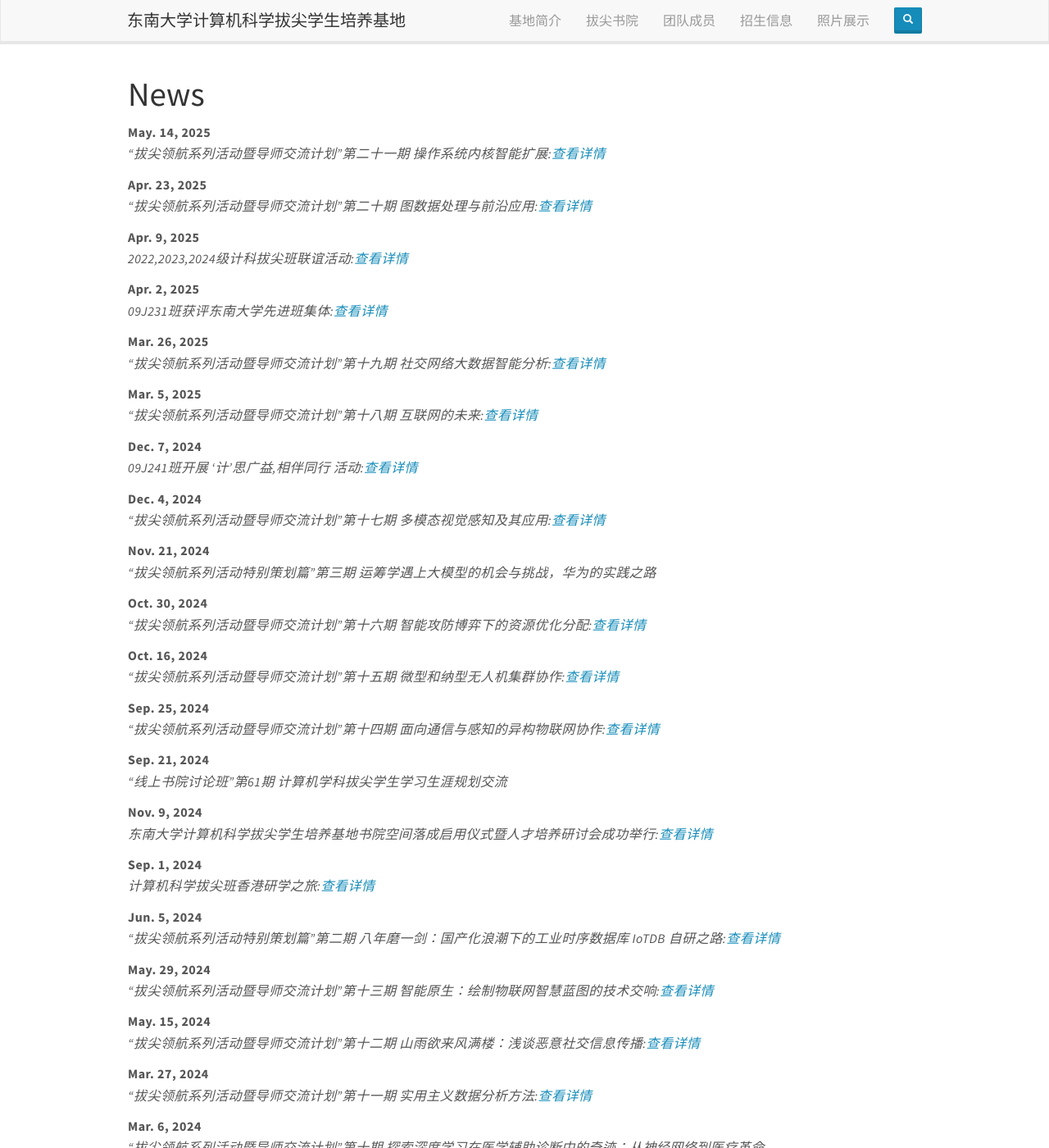
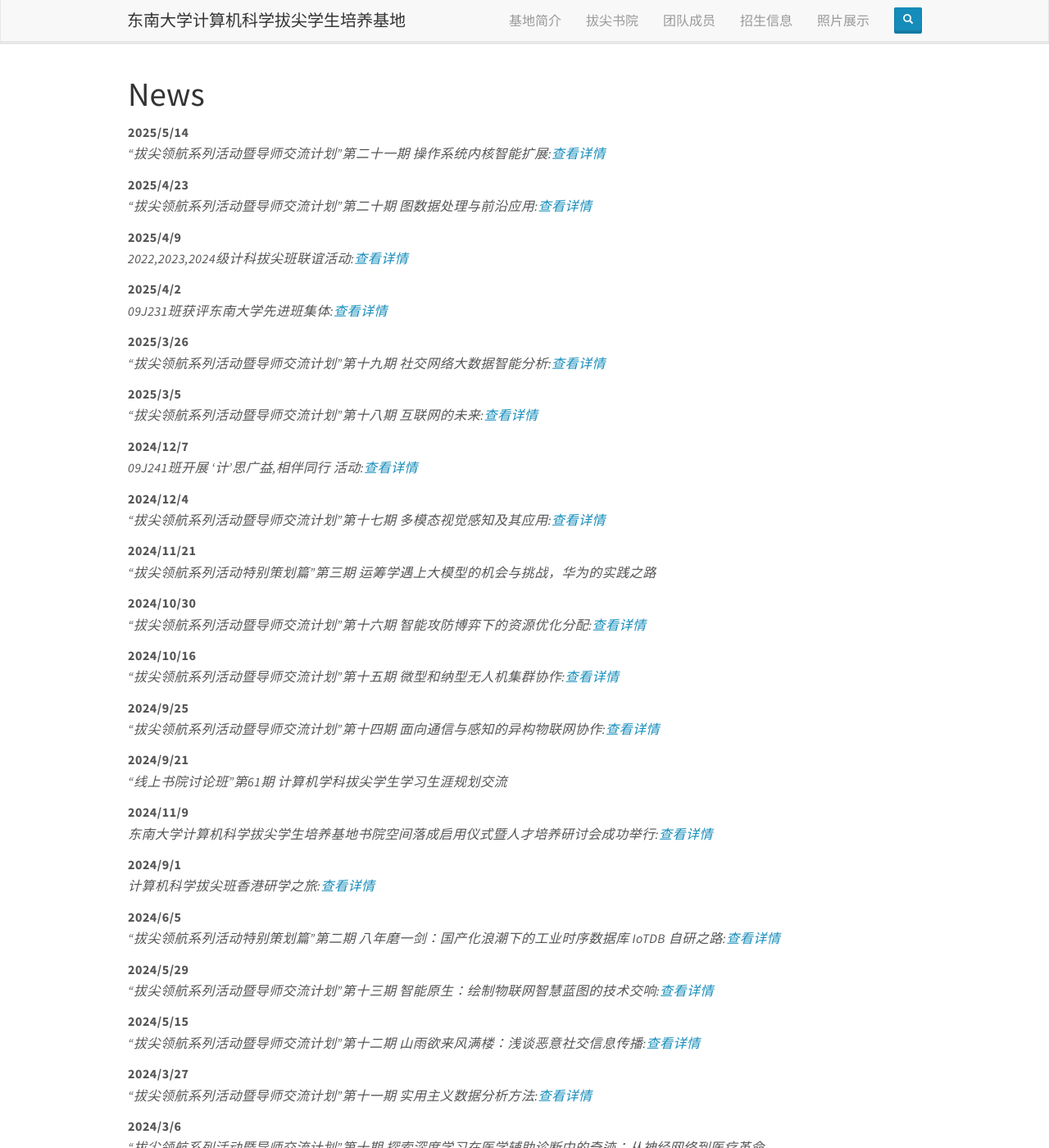
Before and after one commit to ChPu437/chpu437.github.io, a Jekyll site: the page built from _pages/allnews.md, in a window 1280 px wide and 1400 px high. Shown: the whole window at 82% size. Built offline with Jekyll 4.4.1, drawn with Linux system fonts in a browser that asks for light colours; nearby versions of some CDN libraries; some of the changed text lies outside the part shown.

Commit message:
中文日期（奖项在整理

```diff
--- a/_data/news.yml
+++ b/_data/news.yml
@@ -1,102 +1,102 @@
 
-- date: May. 14, 2025
+- date: 2025/5/14
   headline: "“拔尖领航系列活动暨导师交流计划”第二十一期 操作系统内核智能扩展:<a href='https://mp.weixin.qq.com/s/-ClJwtq5AmFZeR_SJZuyLg' target='_blank'>查看详情</a>"
 
-- date: Apr. 23, 2025
+- date: 2025/4/23
   headline: "“拔尖领航系列活动暨导师交流计划”第二十期 图数据处理与前沿应用:<a href='https://mp.weixin.qq.com/s/pTxDuDSq21bcVJmGrvs-eQ' target='_blank'>查看详情</a>"
 
-- date: Apr. 9, 2025
+- date: 2025/4/9
   headline: "2022,2023,2024级计科拔尖班联谊活动:<a href='https://mp.weixin.qq.com/s/84ZTnxK51wXLjL07DgKX1g' target='_blank'>查看详情</a>"
 
-- date: Apr. 2, 2025
+- date: 2025/4/2
   headline: "09J231班获评东南大学先进班集体:<a href='https://mp.weixin.qq.com/s/rx-SDbVEV7tmN7BKKLhsTg' target='_blank'>查看详情</a>"
 
-- date: Mar. 26, 2025
+- date: 2025/3/26
   headline: "“拔尖领航系列活动暨导师交流计划”第十九期 社交网络大数据智能分析:<a href='https://mp.weixin.qq.com/s/tYeMhXCJeJ4KDEtQ64NJrQ' target='_blank'>查看详情</a>"
 
-- date: Mar. 5, 2025
+- date: 2025/3/5
   headline: "“拔尖领航系列活动暨导师交流计划”第十八期 互联网的未来:<a href='https://mp.weixin.qq.com/s/KeFn_UQyV0FUP0YHN4Iqmw' target='_blank'>查看详情</a>"
 
-- date: Dec. 7, 2024
+- date: 2024/12/7
   headline: "09J241班开展 '计'思广益,相伴同行 活动:<a href='https://mp.weixin.qq.com/s/zZGev2eaYl21eEhVAsuWQA' target='_blank'>查看详情</a>"
 
-- date: Dec. 4, 2024
+- date: 2024/12/4
   headline: "“拔尖领航系列活动暨导师交流计划”第十七期 多模态视觉感知及其应用:<a href='https://mp.weixin.qq.com/s/CcHqM-yqdKuS0_LoEXRfWA' target='_blank'>查看详情</a>"
 
-- date: Nov. 21, 2024
+- date: 2024/11/21
   headline: "“拔尖领航系列活动特别策划篇”第三期 运筹学遇上大模型的机会与挑战，华为的实践之路"
 
-- date: Oct. 30, 2024
+- date: 2024/10/30
   headline: "“拔尖领航系列活动暨导师交流计划”第十六期 智能攻防博弈下的资源优化分配:<a href='https://mp.weixin.qq.com/s/Q3nTq6irOjLVrByr-7O7Kg' target='_blank'>查看详情</a>"
 
-- date: Oct. 16, 2024
+- date: 2024/10/16
   headline: "“拔尖领航系列活动暨导师交流计划”第十五期 微型和纳型无人机集群协作:<a href='https://mp.weixin.qq.com/s/41iGUYuxLf82vEmpMzdt8g' target='_blank'>查看详情</a>"
 
-- date: Sep. 25, 2024
+- date: 2024/9/25
   headline: "“拔尖领航系列活动暨导师交流计划”第十四期 面向通信与感知的异构物联网协作:<a href='https://mp.weixin.qq.com/s/EqaOXaM3ZJLy8S7Ujw4Q8w' target='_blank'>查看详情</a>"
 
-- date: Sep. 21, 2024
+- date: 2024/9/21
   headline: "“线上书院讨论班”第61期 计算机学科拔尖学生学习生涯规划交流"
 
-- date: Nov. 9, 2024
+- date: 2024/11/9
   headline: "东南大学计算机科学拔尖学生培养基地书院空间落成启用仪式暨人才培养研讨会成功举行:<a href='https://mp.weixin.qq.com/s/DUL4U-12_wW53bclPqrBtw' target='_blank'>查看详情</a>"
 
-- date: Sep. 1, 2024
+- date: 2024/9/1
   headline: "计算机科学拔尖班香港研学之旅:<a href='https://mp.weixin.qq.com/s/wp6Lt6DTrfPeTZXIGHX08Q' target='_blank'>查看详情</a>"
 
-- date: Jun. 5, 2024
+- date: 2024/6/5
   headline: "“拔尖领航系列活动特别策划篇”第二期 八年磨一剑：国产化浪潮下的工业时序数据库 IoTDB 自研之路:<a href='https://mp.weixin.qq.com/s/HvXB3gbfZgsGJ1WHzMdCmw' target='_blank'>查看详情</a>"
 
-- date: May. 29, 2024
+- date: 2024/5/29
   headline: "“拔尖领航系列活动暨导师交流计划”第十三期 智能原生：绘制物联网智慧蓝图的技术交响:<a href='https://mp.weixin.qq.com/s/doC9_wEbejxtJbbtyuTbEg' target='_blank'>查看详情</a>"
 
-- date: May. 15, 2024
+- date: 2024/5/15
   headline: "“拔尖领航系列活动暨导师交流计划”第十二期 山雨欲来风满楼：浅谈恶意社交信息传播:<a href='https://mp.weixin.qq.com/s/bMBKNBOpQKeqc8ycaN_lIw' target='_blank'>查看详情</a>"
 
-- date: Mar. 27, 2024
+- date: 2024/3/27
   headline: "“拔尖领航系列活动暨导师交流计划”第十一期 实用主义数据分析方法:<a href='https://mp.weixin.qq.com/s/mlwUY80AQs_nP3INz7N81A' target='_blank'>查看详情</a>"
 
-- date: Mar. 6, 2024
+- date: 2024/3/6
   headline: "“拔尖领航系列活动暨导师交流计划”第十期 探索深度学习在医学辅助诊断中的奇迹：从神经网络到医疗革命"
 
-- date: Mar. 5, 2024
+- date: 2024/3/5
   headline: "2022,2023级计科拔尖班联谊活动:<a href='https://mp.weixin.qq.com/s/nThMyXoaiaHc4QMnicL7xw' target='_blank'>查看详情</a>"
 
-- date: Dec. 21, 2023
+- date: 2023/12/21
   headline: "“拔尖领航系列活动暨导师交流计划”第九期 联邦学习:<a href='https://mp.weixin.qq.com/s/WfuL8I2qnCeRmC9O82HbDQ' target='_blank'>查看详情</a>"
 
-- date: Nov. 18, 2023
+- date: 2023/11/18
   headline: "“拔尖领航系列活动特别策划篇”第一期 无人系统前沿技术论坛"
 
-- date: Oct. 26, 2023
+- date: 2023/10/26
   headline: "计算机科学拔尖班参加2023中国计算机大会纪实:<a href='https://mp.weixin.qq.com/s/IlMjYK2qQDc4Xn5cLvof0Q' target='_blank'>查看详情</a>"
 
-- date: Oct. 18, 2023
+- date: 2023/10/18
   headline: "“拔尖领航系列活动暨导师交流计划”第八期 AI for科学计算:<a href='https://mp.weixin.qq.com/s/HNsgKB81Kx8KqT6D2tvS1Q' target='_blank'>查看详情</a>"
 
-- date: Sep. 9, 2023
+- date: 2023/7/29
   headline: "计算机科学拔尖班参加2023中国图灵大会纪录:<a href='https://mp.weixin.qq.com/s/9wr6Bzdf6zTiKM4byOlacQ' target='_blank'>查看详情</a>"
 
-- date: May. 18, 2023
+- date: 2023/5/18
   headline: "“拔尖领航系列活动暨导师交流计划”第七期 多智能体系统与一致性模型 数据经济时代的算力网络技术:<a href='https://mp.weixin.qq.com/s/HvI2QZzLtQFdEbUIHBKj_Q' target='_blank'>查看详情</a>"
 
-- date: Dec. 7, 2022
+- date: 2022/12/7
   headline: "“拔尖领航系列活动暨导师交流计划”第六期 开放环境视觉语义感知的内涵与研究 心之所向，身之所往，止于至善——研途心得分享:<a href='https://mp.weixin.qq.com/s/TElGM9I4ZoY_BkB1e9kT0Q' target='_blank'>查看详情</a>"
 
-- date: Oct. 30, 2022
+- date: 2022/10/30
   headline: "“拔尖领航系列活动暨导师交流计划”第五期 计算机图形学、计算机视觉和机器学习的跨领域研究介绍 从边缘计算到边缘智能——打通人工智能落地的最后一公里:<a href='https://mp.weixin.qq.com/s/FxlZ4sfKVS2Yfr85SYutMw' target='_blank'>查看详情</a>"
 
-- date: Oct. 26, 2022
+- date: 2022/10/26
   headline: "“拔尖领航系列活动暨导师交流计划”第四期 当我们在谈人智时在谈些什么 当我们在谈科研时在谈些什么"
 
-- date: Oct. 19, 2022
+- date: 2022/10/19
   headline: "09J221班第一次团建活动':<a href='https://mp.weixin.qq.com/s/exSykKYIMvoN_JNeOfx2gg' target='_blank'>查看详情</a>"
 
-- date: Oct. 12, 2022
+- date: 2022/10/12
   headline: "“拔尖领航系列活动暨导师交流计划”第三期 小微型无人系统集群协作 好风凭借力？当虚拟现实遇上元宇宙:<a href='https://mp.weixin.qq.com/s/3ZUOpuM3umK3E3LnmCjfXw' target='_blank'>查看详情</a>"
 
-- date: Jun. 8, 2022
+- date: 2022/6/18
   headline: "“拔尖领航系列活动暨导师交流计划”第二期 在线社交网络的研究与应用 知识驱动的认知智能技术:<a href='https://mp.weixin.qq.com/s/w6m9vOZyoiXRVnR0iaRQcw' target='_blank'>查看详情</a>"
 
-- date: May. 25, 2022
+- date: 2022/5/25
   headline: "“拔尖领航系列活动暨导师交流计划”第一期 数据挖掘在智慧城市中的应用 知识图谱：理论、技术、实践和挑战:<a href='https://mp.weixin.qq.com/s/9EFLzvqbQ-LG4je2s2UrVw' target='_blank'>查看详情</a>"
```
